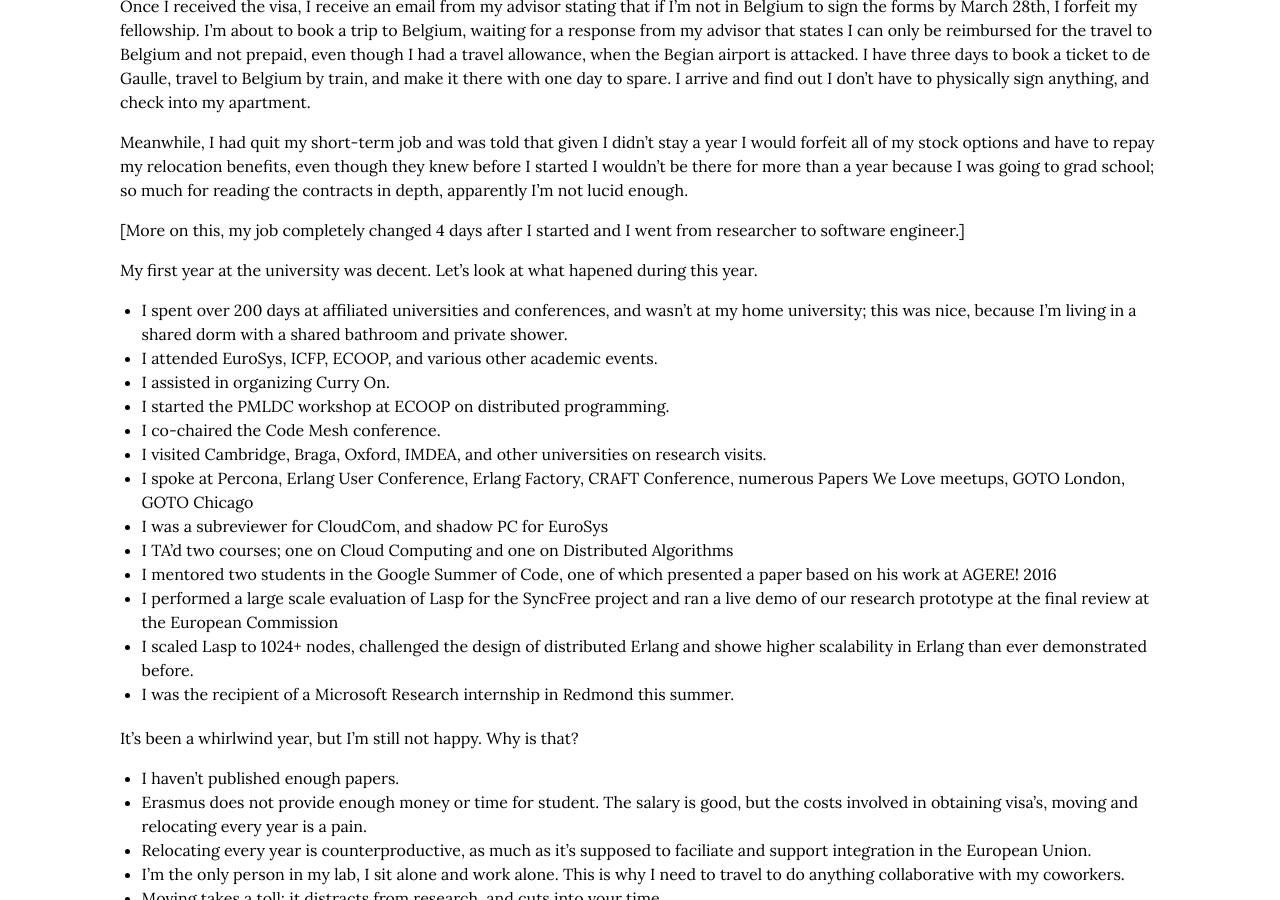
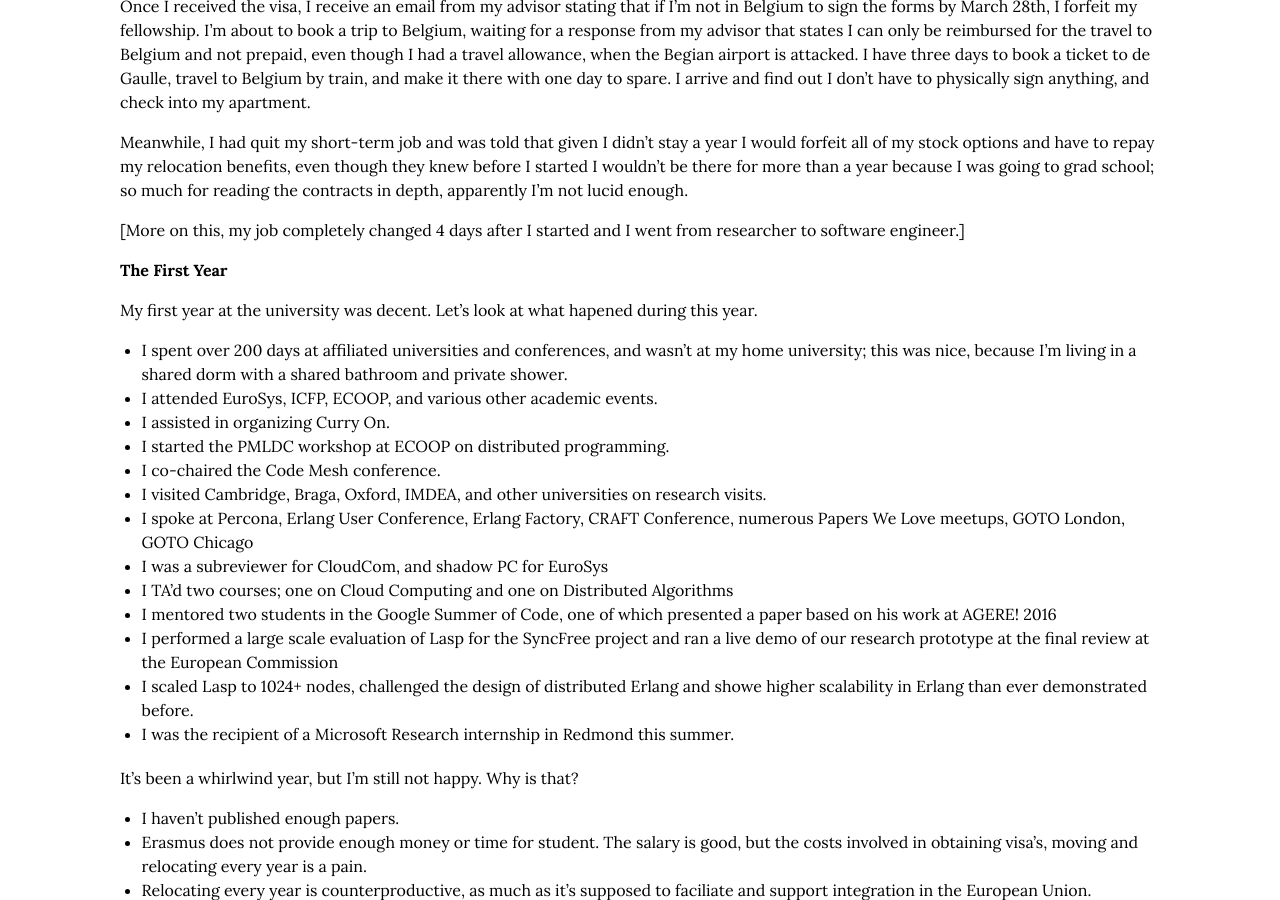
Before and after one commit to cmeiklejohn/cmeiklejohn.github.io, a Jekyll site: the page built from _posts/2017-04-29-one-year.markdown, in a window 1280 px wide and 900 px high, scrolled down 1182 px. Built offline with Jekyll 4.4.1, drawn with Linux system fonts in a browser that asks for light colours; comment, search, counter and statistics services are not loaded.

Commit message:
Add info.

```diff
--- a/_posts/2017-04-29-one-year.markdown
+++ b/_posts/2017-04-29-one-year.markdown
@@ -96,6 +96,8 @@
 [More on this, my job completely changed 4 days after I started and I
 went from researcher to software engineer.]
 
+## The First Year
+
 My first year at the university was decent.  Let's look at what hapened
 during this year.
 
```
